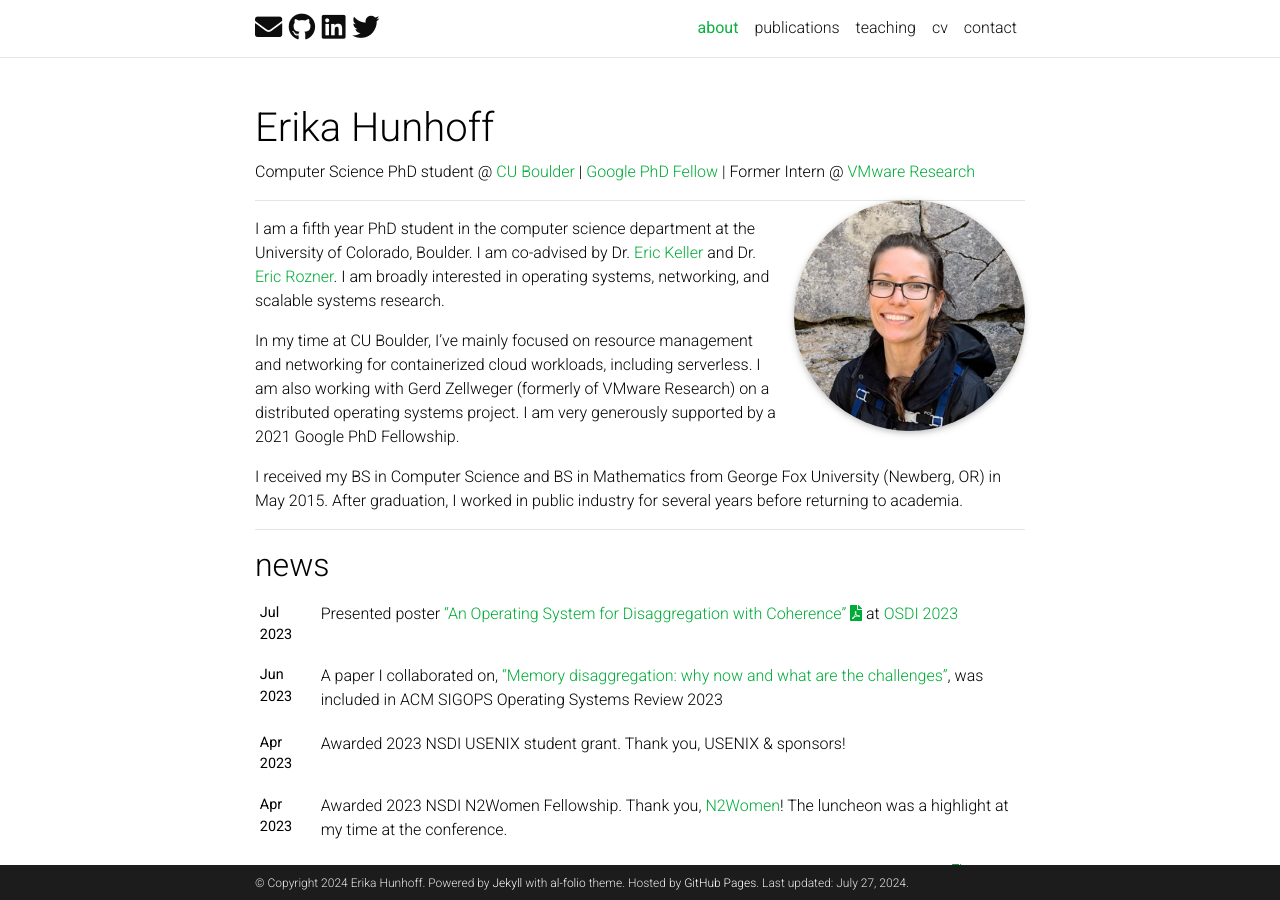
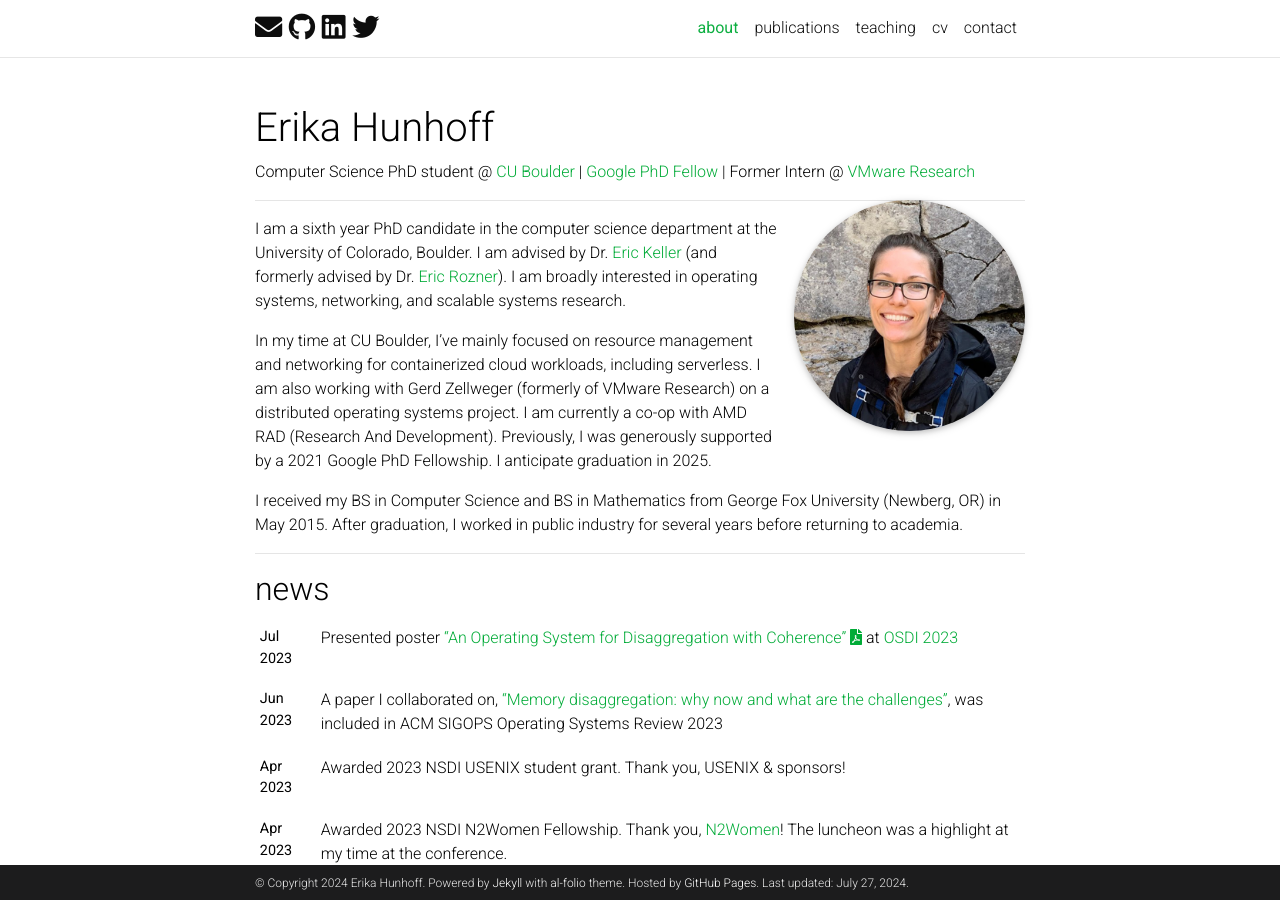
Before and after one commit to hunhoffe/hunhoffe.github.io, a Jekyll site: the page built from _pages/about.md, in a window 1280 px wide and 900 px high. Built offline with Jekyll 4.4.1, drawn with Linux system fonts in a browser that asks for light colours; full-size pictures stand in for the smaller copies a plugin makes; emoji names are drawn with the system emoji font; comment, search, counter and statistics services are not loaded; a style sheet for code colours, icons or effects is not loaded.

Commit message:
Update about.md

```diff
--- a/_pages/about.md
+++ b/_pages/about.md
@@ -16,9 +16,9 @@ social: false  # includes social icons at the bottom of the page
 
 ---
 
-I am a fifth year PhD student in the computer science department at the University of Colorado, Boulder. I am co-advised by Dr. [Eric Keller](https://eric-keller.github.io/) and Dr. [Eric Rozner](http://ericrozner.com/). I am broadly interested in operating systems, networking, and scalable systems research.
+I am a sixth year PhD candidate in the computer science department at the University of Colorado, Boulder. I am advised by Dr. [Eric Keller](https://eric-keller.github.io/) (and formerly advised by Dr. [Eric Rozner](http://ericrozner.com/)). I am broadly interested in operating systems, networking, and scalable systems research.
 
-In my time at CU Boulder, I've mainly focused on resource management and networking for containerized cloud workloads, including serverless. I am also working with Gerd Zellweger (formerly of VMware Research) on a distributed operating systems project. I am very generously supported by a 2021 Google PhD Fellowship.
+In my time at CU Boulder, I've mainly focused on resource management and networking for containerized cloud workloads, including serverless. I am also working with Gerd Zellweger (formerly of VMware Research) on a distributed operating systems project. I am currently a co-op with AMD RAD (Research And Development). Previously, I was generously supported by a 2021 Google PhD Fellowship. I anticipate graduation in 2025.
 
 I received my BS in Computer Science and BS in Mathematics from George Fox University (Newberg, OR) in May 2015. After graduation, I worked in public industry for several years before returning to academia.
 
```
